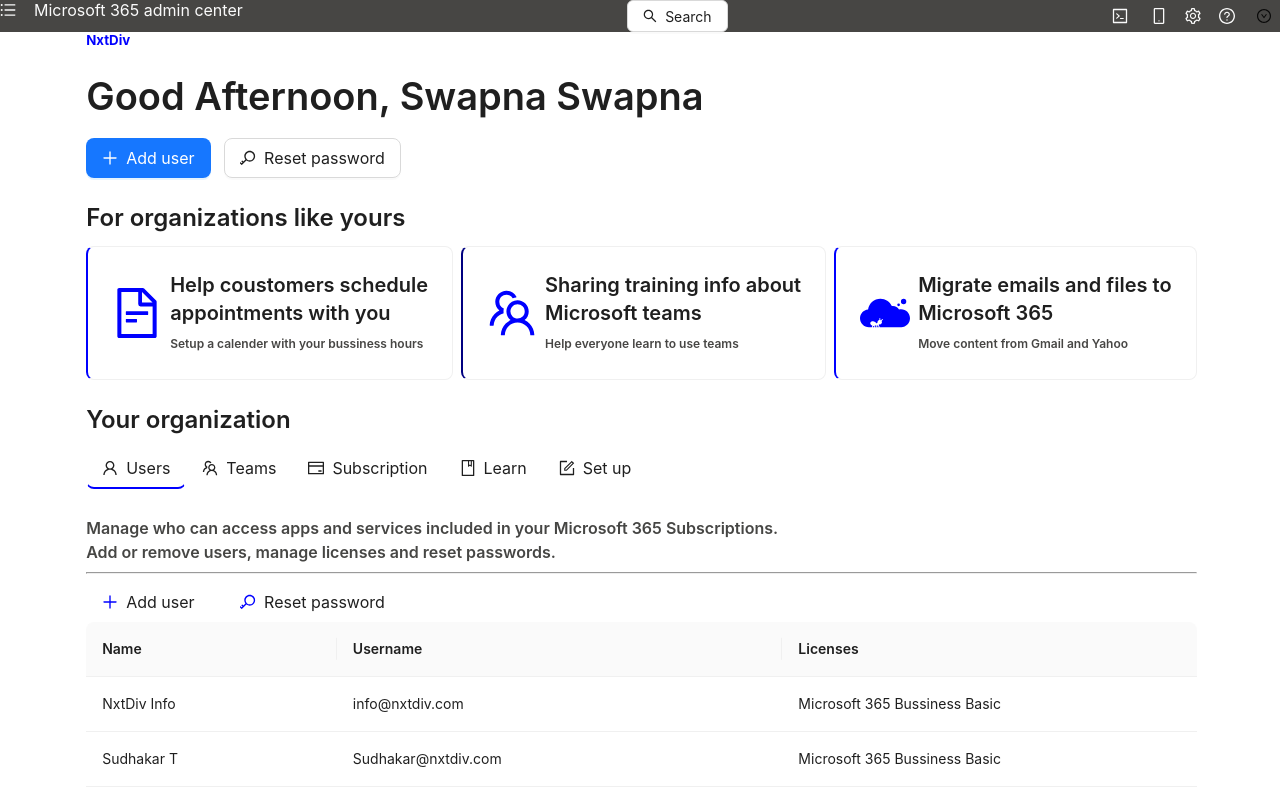
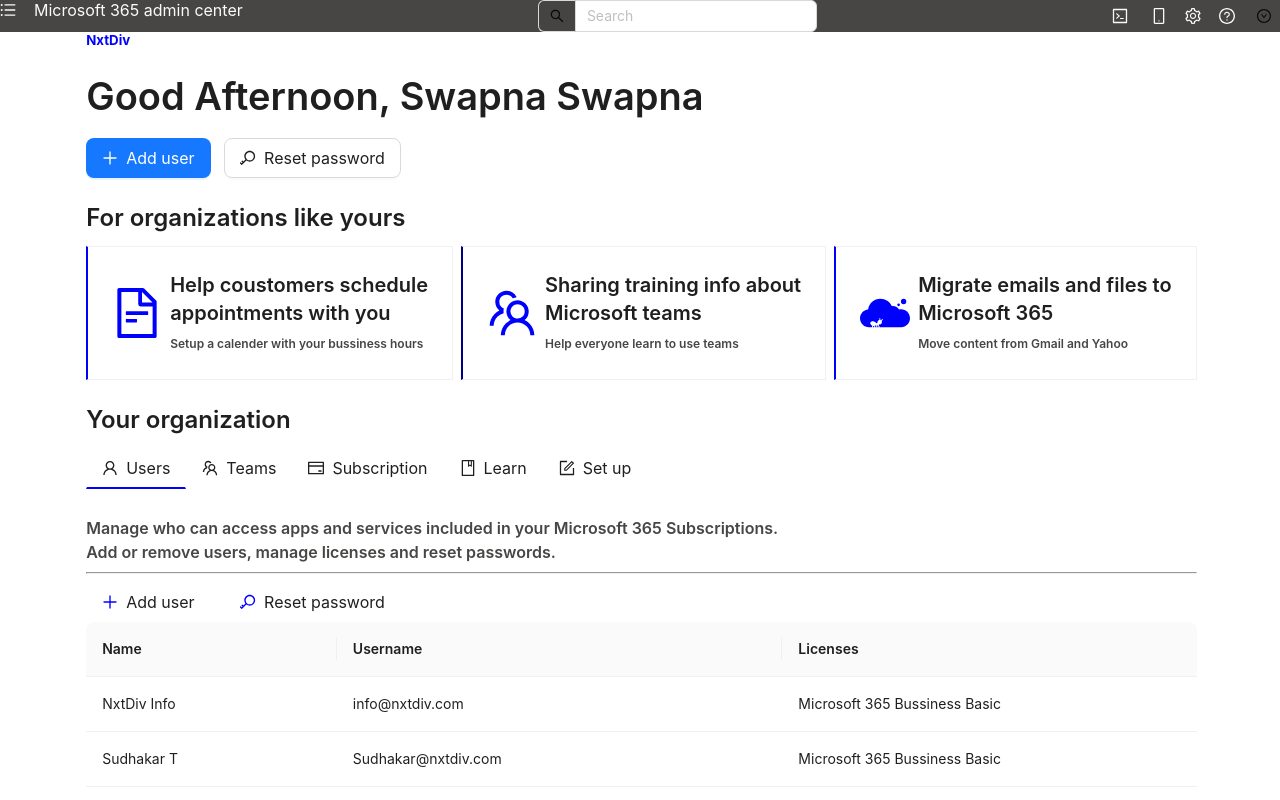
Before and after one commit to Yashu1th/first_page, a React (Create React App) app: page / in a window 1280 px wide. Built offline with nearby package versions, Linux system fonts and the light colour scheme.

Commit message:
straight lines

```diff
--- a/src/components/AppContent/index.js
+++ b/src/components/AppContent/index.js
@@ -58,7 +58,7 @@
         For organizations like yours
         </Typography.Title>
         <Space direction="horizontal">
-            <Card style={{borderLeft:"2px solid blue"}}>
+            <Card style={{borderLeft:"2px solid blue",borderRadius:0}}>
             <Space direction="horizontal">
             <FileTextOutlined size="large" style={{fontSize:50,color:"blue"}}/>
             <Typography.Title level={4} style={{margin:0}}>
@@ -67,7 +67,7 @@
             </Typography.Title>
             </Space>
             </Card>
-            <Card style={{borderLeft:"2px solid navy"}}>
+            <Card style={{borderLeft:"2px solid navy",borderRadius:0}}>
             <Space direction="horizontal">
             <TeamOutlined size="large" style={{fontSize:50,color:"blue"}}/>
             <Typography.Title level={4} style={{margin:0}}>
@@ -76,7 +76,7 @@
             </Typography.Title>
             </Space>
             </Card>
-            <Card style={{borderLeft:"2px solid blue"}}>
+            <Card style={{borderLeft:"2px solid blue",borderRadius:0}}>
             <Space direction="horizontal">
             <AntCloudOutlined size="large" style={{fontSize:50,color:"blue"}}/>
             <Typography.Title level={4} style={{margin:0}}>
@@ -89,7 +89,7 @@
         <Typography.Title level={3}>
         Your organization
         </Typography.Title>
-        <Button icon={<UserOutlined />} type="text"size="large" style={{borderBottom:"2px solid blue"}}shape="rectangle">Users </Button>
+        <Button icon={<UserOutlined />} type="text"size="large" style={{borderBottom:"2px solid blue",borderRadius:0}}shape="rectangle">Users </Button>
         <Button icon={<TeamOutlined />} type="text"size="large">Teams</Button>
         <Button icon={<CreditCardOutlined />} type="text"size="large">Subscription</Button>
         <Button icon={<BookOutlined />} type="text"size="large">Learn</Button>
--- a/src/components/AppHeader/index.js
+++ b/src/components/AppHeader/index.js
@@ -1,4 +1,4 @@
-import {Button,Drawer, Space, Typography} from "antd";
+import {Button,Drawer, Space, Typography,Input} from "antd";
 import React, { useState } from 'react';
 import {UnorderedListOutlined,UserDeleteOutlined,KeyOutlined,SearchOutlined,CodeOutlined,MobileOutlined,SettingOutlined,DownCircleOutlined,QuestionCircleOutlined,StopOutlined } from '@ant-design/icons';
 function AppHeader(){
@@ -18,7 +18,7 @@
     Microsoft 365 admin center
     </div>
     <div className="srch">
-    <Button icon={<SearchOutlined />} >Search</Button>
+    <Input addonBefore={<SearchOutlined style={{backgroundColor:""}}/>} placeholder="Search " />
     </div>
     <div className="grp">
     <CodeOutlined /> &nbsp;&nbsp;&nbsp;&nbsp;
```
